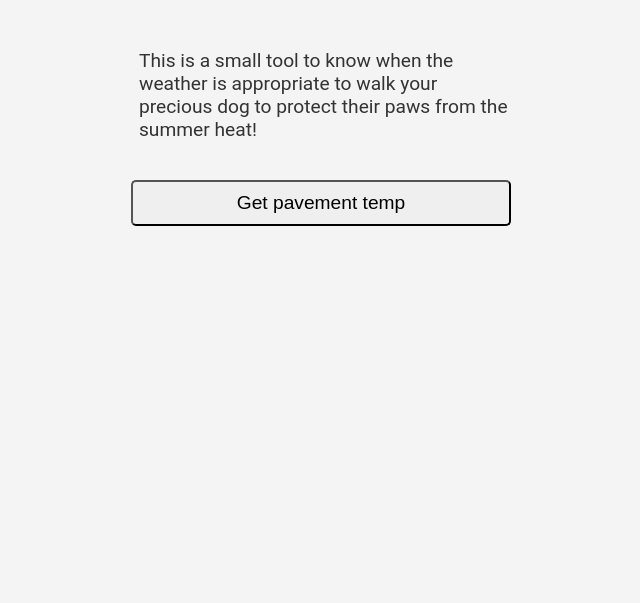
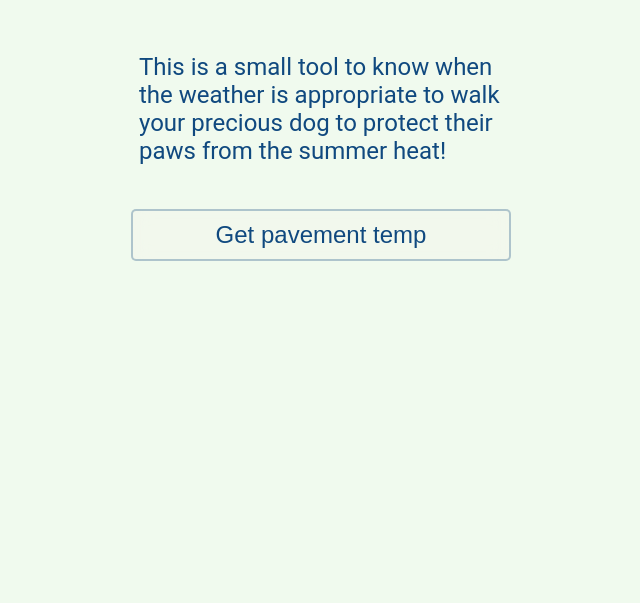
Before and after one commit to HPerssn/paw-patrol, a website built with webpack: page src/index.html in a window 1280 px wide. Shown: the part 197-800 px from the top of the page, without its empty margins (319-959 px from the left). Built offline with nearby package versions, Linux system fonts and the light colour scheme.

Commit message:
Background,colors, UI (#5)
* changed colors

* small changes to color and gsap

* changed colors again and removed image

```diff
--- a/src/components/animateButton.js
+++ b/src/components/animateButton.js
@@ -7,7 +7,6 @@ export function AnimateButton() {
       scaleX: 0.9,
       scaleY: 1.1,
       boxShadow: "10px 10px 20px rgba(0,0,0,0.2)",
-      border: "1px solid black",
       duration: 0.5,
       ease: "power2.out",
     });
@@ -18,7 +17,6 @@ export function AnimateButton() {
       scaleX: 1,
       scaleY: 1,
       boxShadow: "0px 0px 0px rgba(0,0,0,0)",
-      border: "none",
       duration: 0.5,
       ease: "power2.out",
     });
@@ -27,9 +25,8 @@ export function AnimateButton() {
   button.addEventListener("mousedown", function () {
     gsap.to(button, {
       scaleX: 0.9,
-      scaleY: 1.1,
+      y: "4px",
       boxShadow: "10px 10px 20px rgba(0,0,0,0.2)",
-      border: "1px solid black",
       duration: 0.5,
       ease: "power2.out",
     });
@@ -39,8 +36,8 @@ export function AnimateButton() {
     gsap.to(button, {
       scaleX: 1,
       scaleY: 1,
+      y: "0px",
       boxShadow: "0px 0px 0px rgba(0,0,0,0)",
-      border: "none",
       duration: 0.5,
       ease: "power2.out",
     });
--- a/src/styles2.css
+++ b/src/styles2.css
@@ -1,20 +1,19 @@
 :root {
-  --main-bg-color: #f4f4f4;
-  --main-text-color: #333;
-  --function-color: #007bff;
-  --alt-bg-color: #333;
-  --alt-text-color: #fff;
-  --alt-function-color: #0056b3;
+  --main-bg-color: 240, 250, 238;
+  --main-text-color: 16, 73, 127;
+  --function-color: 245, 245, 235;
+  --alt-bg-color: #1a281f;
+  --alt-text-color: #ebebd3;
   --main-padding: 10px 0 10px 0;
-  --main-font-size: 1.2rem;
+  --main-font-size: 1.5rem;
   --large-font-size: 2.4rem;
 }
 
 body {
   font-family: Roboto, sans-serif;
-  font-size: 1.5rem;
-  background-color: var(--main-bg-color);
-  color: var(--main-text-color);
+  font-size: var(--main-font-size);
+  background-color: rgb(var(--main-bg-color));
+  color: rgb(var(--main-text-color));
 }
 
 main {
@@ -26,7 +25,6 @@ main {
 }
 
 h1 {
-  color: var(--main-text-color);
   text-align: center;
   padding: var(--main-padding);
   font-size: var(--large-font-size);
@@ -38,7 +36,12 @@ p {
   font-size: var(--main-font-size);
 }
 
-button {
+#getWeather {
+  background: rgba(var(--function-color), 0.4);
+  backdrop-filter: blur(10px);
+  -webkit-backdrop-filter: blur(10px);
+  border: 2px solid rgba(var(--main-text-color), 0.3);
+  color: rgb(var(--main-text-color));
   padding: var(--main-padding);
   margin-top: 10px;
   margin-bottom: 10px;
@@ -57,12 +60,16 @@ button {
 }
 
 #weather {
+  background: rgba(var(--function-color), 0.4);
+  backdrop-filter: blur(10px);
+  -webkit-backdrop-filter: blur(10px);
   height: 0;
   margin-top: 20px;
   overflow: hidden;
   transition: height 0.3s ease-out;
-  background-color: var(--function-color);
+  color: rgb(var(--main-text-color));
   border-radius: 5px;
+  text-align: center;
 }
 
 @media (max-width: 600px) {
```
Also changed, not shown: src/public/tax.png (deleted).
